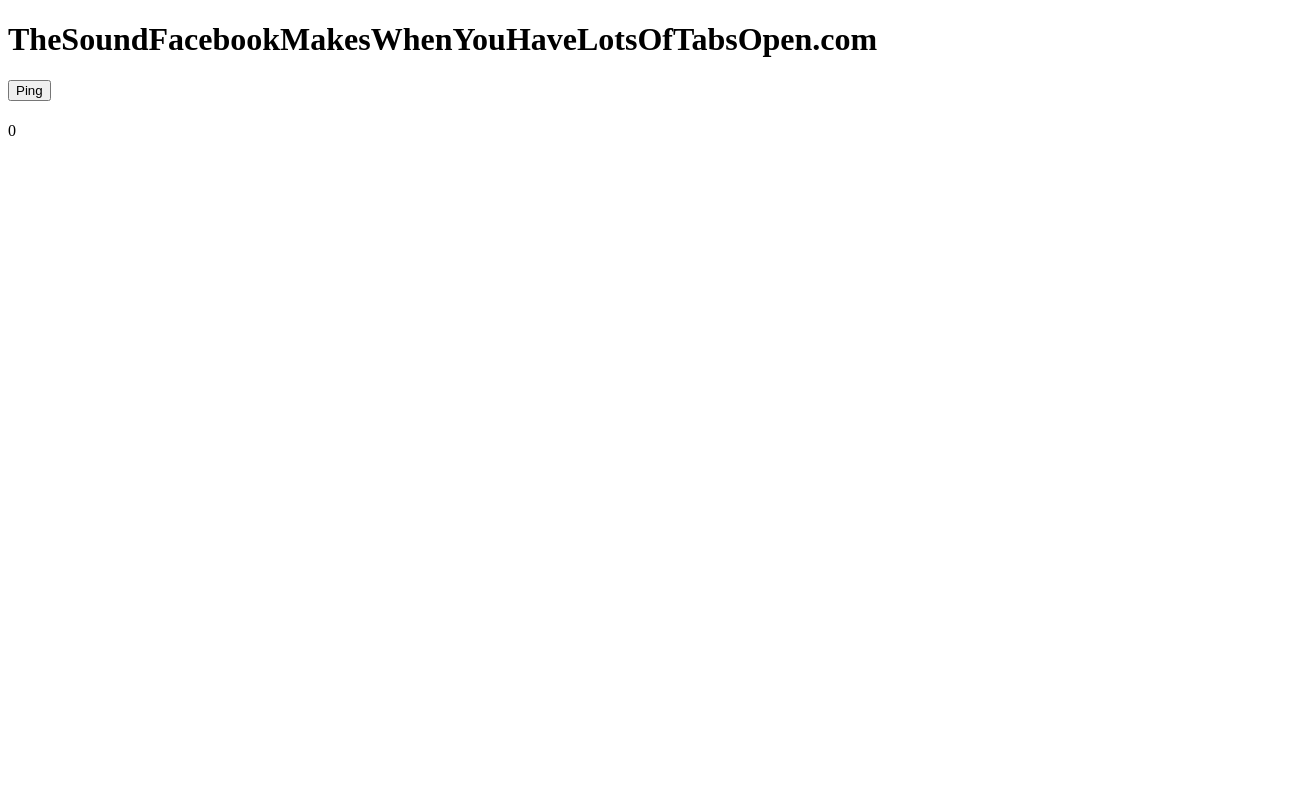
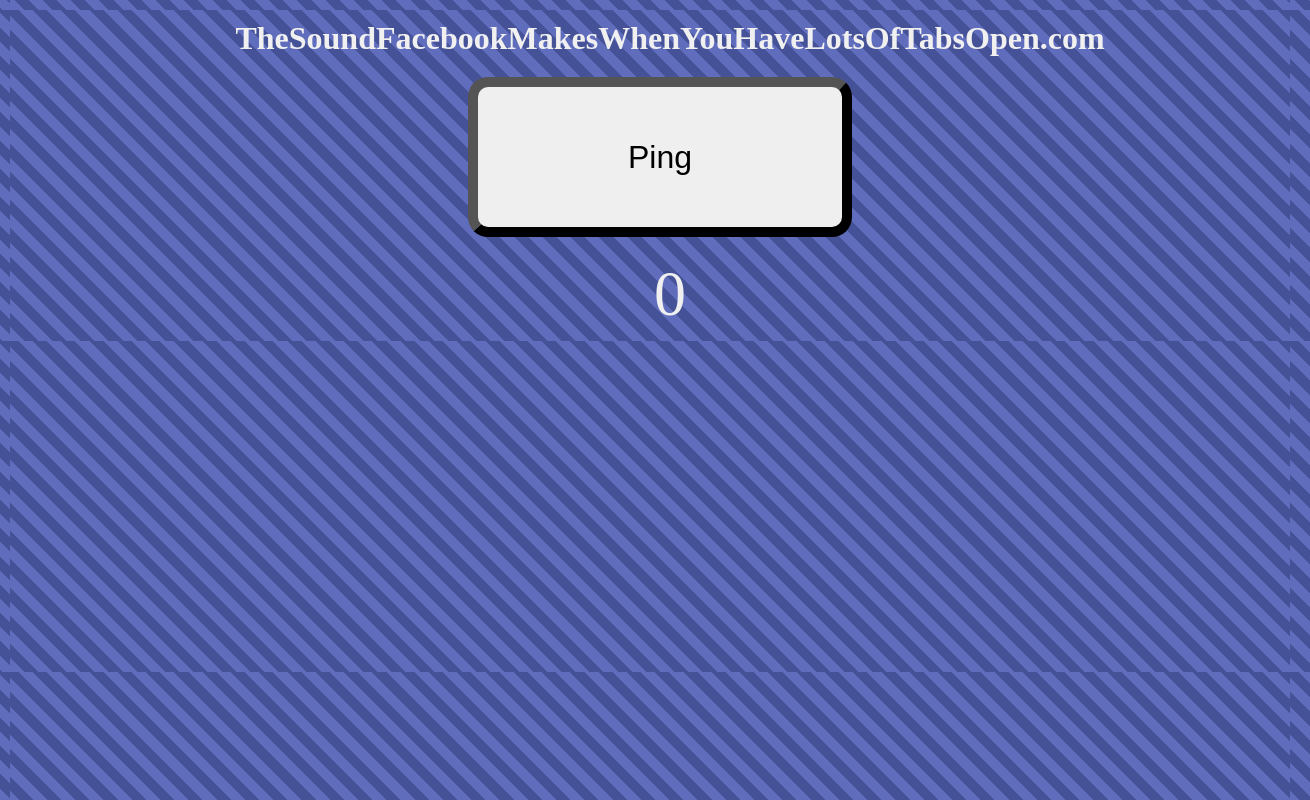
Before and after one commit to MaxBittker/megaping, a plain HTML site: page index.html in a window 1280 px wide. Shown: the whole page, 1310 px wide, since content can reach past the window. Drawn offline with Linux system fonts and the light colour scheme; no server answers.

Commit message:
cee ess ess

```diff
--- /dev/null
+++ b/index.css
@@ -0,0 +1,23 @@
+body {
+    background: repeating-linear-gradient( 45deg, #606dbc, #606dbc 10px, #465298 10px, #465298 20px);
+    color: #f0f0f0;
+}
+
+#Number {
+    font-size: 400%;
+}
+
+* {
+    margin: auto;
+    width: 100%;
+    text-align: center;
+    margin: 10px;
+}
+
+#button {
+    width: 30%;
+    height: 5em;
+    font-size: 200%;
+    border-radius: 20px;
+    border-width: 10px;
+}
--- a/index.html
+++ b/index.html
@@ -3,6 +3,7 @@
     <head>
         <meta charset="utf-8" />
         <title>TheSoundFacebookMakesWhenYouHaveLotsOfTabsOpen.com</title>
+        <link rel="stylesheet" href="index.css">
 
     </head>
     <body>
```
